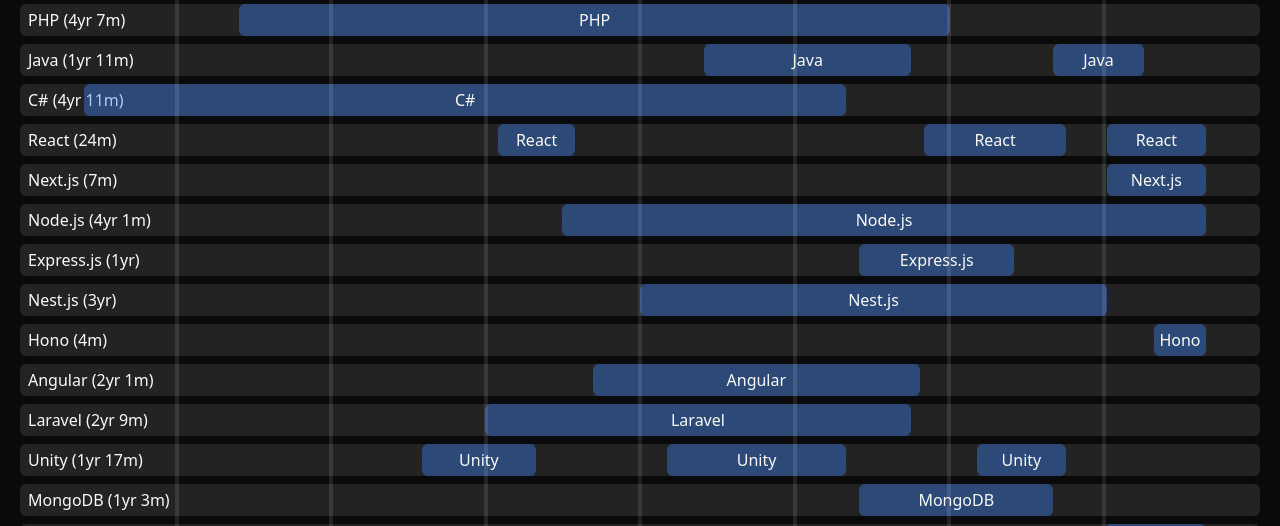
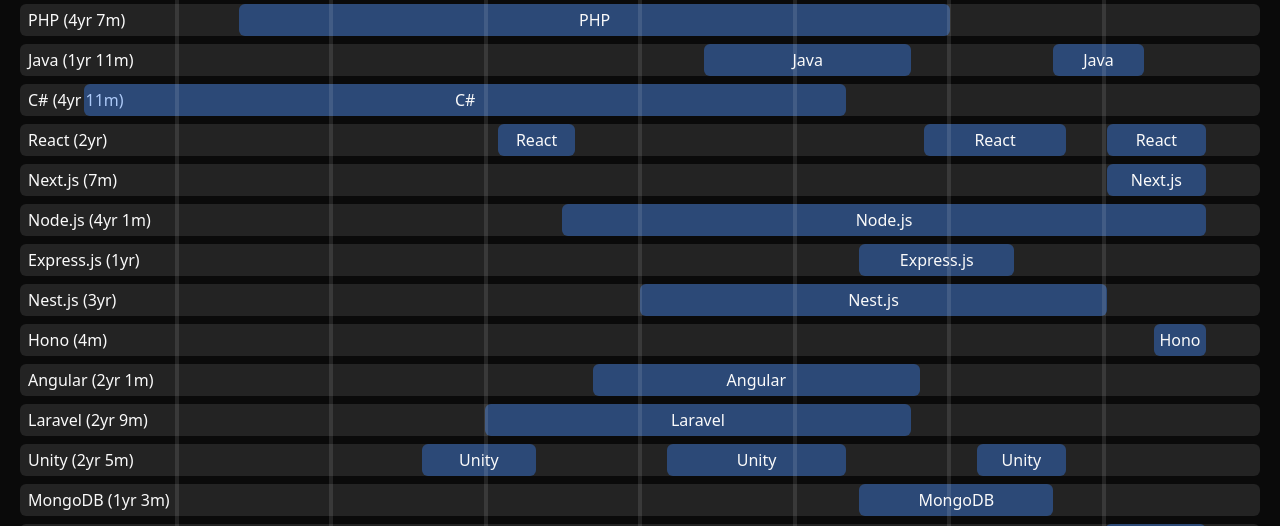
Before and after one commit to Svetch/svetch, a Next.js app: page / in a window 1280 px wide. Shown: the part 1000-1526 px from the top of the page. Built offline with nearby package versions, Linux system fonts and the light colour scheme.

Commit message:
fix: fix date range calculation

```diff
--- a/app/technologies.tsx
+++ b/app/technologies.tsx
@@ -1,5 +1,6 @@
 'use client';
 
+import { get } from 'http';
 import { Experience, experience, Technology } from './experience';
 export function Technologies() {
   return (
@@ -131,8 +132,7 @@
   const y = years > 0 ? `${years}yr${m.length > 0 ? ' ' : ''}` : '';
   return `${y}${m}`;
 }
-function getDateRange(start: Date, end: Date) {
-  const range = end.getTime() - start.getTime();
+function getDateRange(range: number) {
   const years = Math.floor(range / YEAR);
   const months = Math.floor((range % YEAR) / MONTH);
   const days = Math.floor(((range % YEAR) % MONTH) / DAY);
@@ -140,17 +140,10 @@
 }
 function getDatesRange(dates: { start: Date; end: Date }[]) {
   const range = dates.reduce(
-    (acc, cur) => {
-      const { days, months, years } = getDateRange(cur.start, cur.end);
-      return {
-        years: acc.years + years,
-        months: acc.months + months,
-        days: acc.days + days,
-      };
-    },
-    { years: 0, months: 0, days: 0 }
+    (acc, cur) => acc + (cur.end.getTime() - cur.start.getTime()),
+    0
   );
-  return range;
+  return getDateRange(range);
 }
 
 const SECOND = 1000;
```
